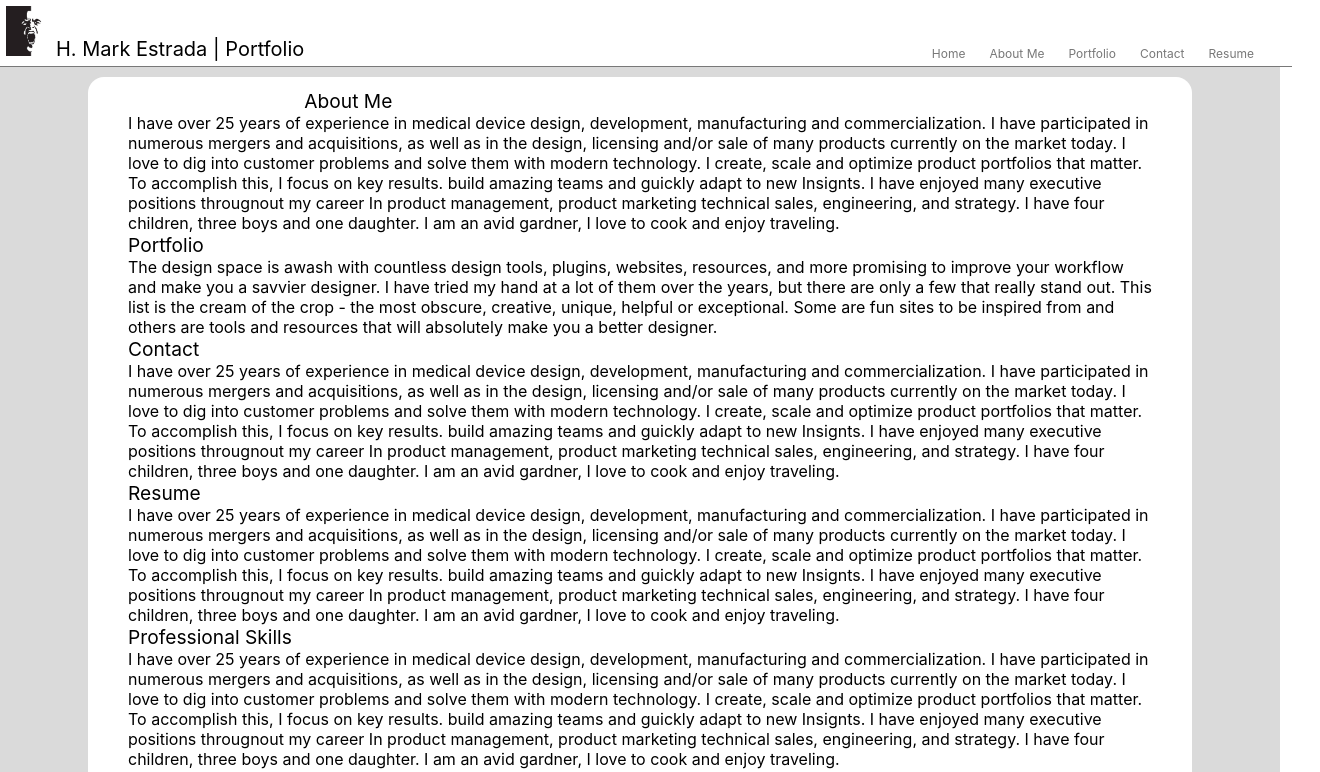
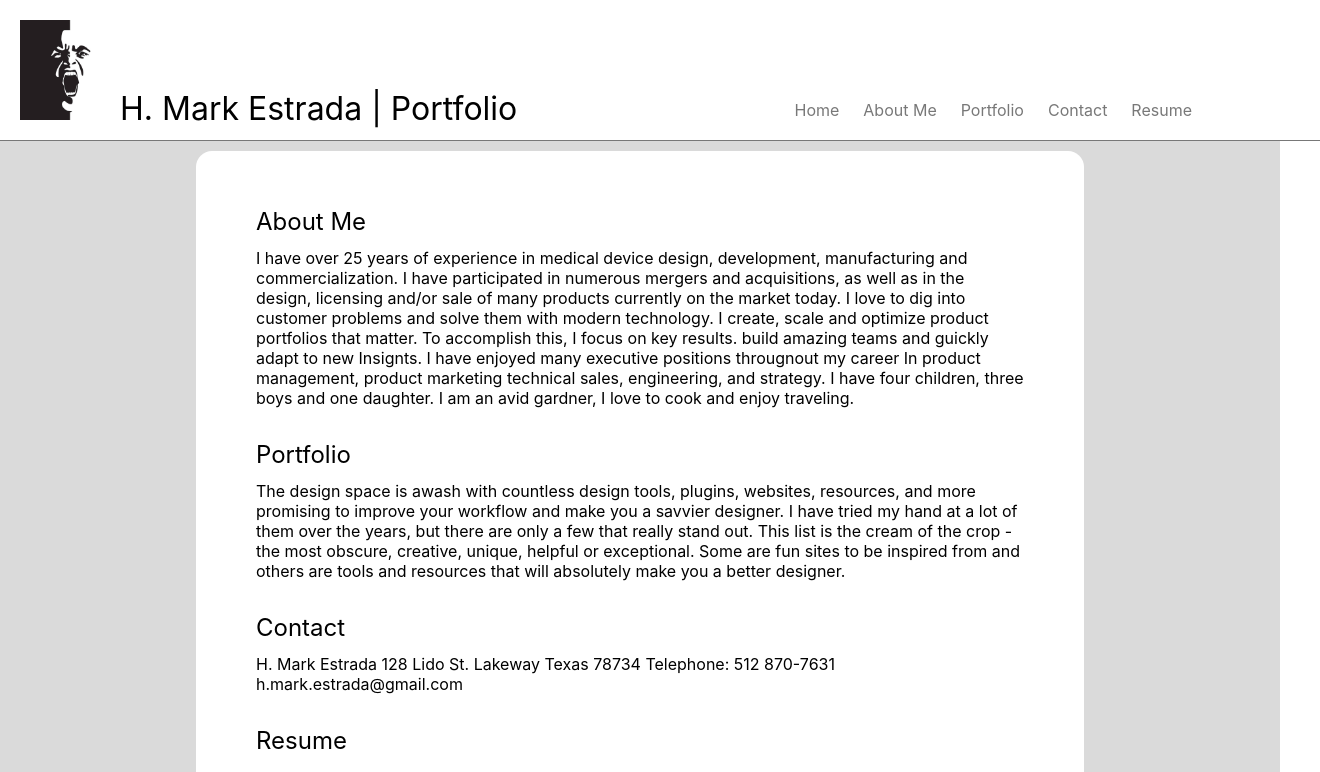
Before and after one commit to hmarkestrad/React-Portfolio-Estrada, a React (Create React App) app: page / in a window 1280 px wide. Shown: the top 772 px of the page, 1320 px wide, since content can reach past the window. Built offline with nearby package versions, Linux system fonts and the light colour scheme.

Commit message:
Content Text Update

```diff
--- a/src/App.css
+++ b/src/App.css
@@ -32,30 +32,29 @@
   }
 }
 
-ul {
+.navigation ul {
   list-style-type: none;
   margin: 0;
   padding: 0;
   overflow: hidden;
 }
 
-li {
+.navigation li {
   float: right;
 }
 
-li a {
+.navigation li a {
   display: block;
   color: rgb(120, 120, 120);
   text-align: center;
   padding-left: 12px;
   padding-right: 12px;
-  padding-bottom: 4px;
+  padding-bottom: 10px;
   padding-top: 40px;
   text-decoration: none;
-  font-size: .75rem;
 }
 
-li a:hover:not(.active) {
+.navigation li a:hover:not(.active) {
   color: rgb(255, 0, 0);
   border-bottom: solid 2px rgb(255, 0, 0);
 }
@@ -70,19 +69,20 @@ li a:hover:not(.active) {
 }
 
 .main {
-  width: 80%;
+  width: 60%;
   margin-left: auto;
   margin-right: auto;
-  margin-bottom: 24px;
+  margin-bottom: 2.0rem;
   margin-top: 10px;
-  padding-left: 40px;
-  padding-right: 40px;
-  padding-top: 12px;
-  padding-bottom: 20px;
+  padding-left: 60px;
+  padding-right: 60px;
+  padding-top: 24px;
+  padding-bottom: 3.0rem;
   background-color: white;
   border-radius: 16px;
-  display: block;
 }
+
+
 
 .content {
   width: 100%;
@@ -91,29 +91,29 @@ li a:hover:not(.active) {
 }
 
 .header {
-  height: 54px;
+  height: 100px;
   width: 100%;
   border-bottom: solid 1px rgb(120, 120, 120);
-  padding: 6px;
+  padding: 20px;
   background-color: white;
 }
 
 .badge {
   float: left;
-  font-size: 20px;
-  padding-bottom: 30px;
+  font-size: 2.0rem;
 }
 
 .navigation {
-  padding-right: 20px;
+  padding-top: 2.5rem;
+  padding-right: 6.0rem;
   float: right;
+  font-size: 1.0rem;
 }
 
 h4 {
-  margin: 0px;
-  padding: 0px;
+  margin-bottom: 12px;
   font-weight: normal;
-  font-size: 1.2rem;
+  font-size: 1.5rem;
 }
 
 p {
--- a/src/App.js
+++ b/src/App.js
@@ -36,7 +36,7 @@ function App() {
   <div class="content">
     <div class="header">
       <div class="badge">
-        <img src="temp_icon.jpg" width="50px"></img>
+        <img src="temp_icon.jpg" width="100px"></img>
         H. Mark Estrada | Portfolio
       </div>
       <div class="navigation">
@@ -50,20 +50,43 @@ function App() {
       </div>
     </div>
     <div class="main">
+        <div class="about">
           <h4>About Me</h4>
-      <p>I have over 25 years of experience in medical device design, development, manufacturing and commercialization. I have participated in numerous mergers and acquisitions, as well as in the design, licensing and/or sale of many products currently on the market today. I love to dig into customer problems and solve them with modern technology. I create, scale and optimize product portfolios that matter. To accomplish this, I focus on key results. build amazing teams and guickly adapt to new Insignts. I have enjoyed many executive positions througnout my career In product management, product marketing technical sales, engineering, and strategy. I have four children, three boys and one daughter. I am an avid gardner, I love to cook and enjoy traveling.</p>
+            <p>I have over 25 years of experience in medical device design, development, manufacturing and commercialization. I have participated in numerous mergers and acquisitions, as well as in the design, licensing and/or sale of many products currently on the market today. I love to dig into customer problems and solve them with modern technology. I create, scale and optimize product portfolios that matter. To accomplish this, I focus on key results. build amazing teams and guickly adapt to new Insignts. I have enjoyed many executive positions througnout my career In product management, product marketing technical sales, engineering, and strategy. I have four children, three boys and one daughter. I am an avid gardner, I love to cook and enjoy traveling.
+            </p>
+      </div>
 
+      <div class="portfolio">
         <h4>Portfolio</h4>
           <p>The design space is awash with countless design tools, plugins, websites, resources, and more promising to improve your workflow and make you a savvier designer. I have tried my hand at a lot of them over the years, but there are only a few that really stand out. This list is the cream of the crop - the most obscure, creative, unique, helpful or exceptional. Some are fun sites to be inspired from and others are tools and resources that will absolutely make you a better designer.</p>
+      </div>
 
+      <div class="contact">
         <h4>Contact</h4>
-      <p>I have over 25 years of experience in medical device design, development, manufacturing and commercialization. I have participated in numerous mergers and acquisitions, as well as in the design, licensing and/or sale of many products currently on the market today. I love to dig into customer problems and solve them with modern technology. I create, scale and optimize product portfolios that matter. To accomplish this, I focus on key results. build amazing teams and guickly adapt to new Insignts. I have enjoyed many executive positions througnout my career In product management, product marketing technical sales, engineering, and strategy. I have four children, three boys and one daughter. I am an avid gardner, I love to cook and enjoy traveling.</p>
+        <p> H. Mark Estrada
+            128 Lido St. Lakeway Texas 78734
+            Telephone: 512 870-7631
+            h.mark.estrada@gmail.com
+        </p>
+      </div>
 
+      <div class="resume">
         <h4>Resume</h4>
-      <p>I have over 25 years of experience in medical device design, development, manufacturing and commercialization. I have participated in numerous mergers and acquisitions, as well as in the design, licensing and/or sale of many products currently on the market today. I love to dig into customer problems and solve them with modern technology. I create, scale and optimize product portfolios that matter. To accomplish this, I focus on key results. build amazing teams and guickly adapt to new Insignts. I have enjoyed many executive positions througnout my career In product management, product marketing technical sales, engineering, and strategy. I have four children, three boys and one daughter. I am an avid gardner, I love to cook and enjoy traveling.</p>
+          <ul>
+            <li><strong>Next Cast & Brace</strong> - VP Operations (2016 to Present)</li>
+            <li><strong>Insight Dental Systems</strong> - VP Research (2014 to 2016)</li>
+            <li><strong>Encore Orthopedics</strong> - Trauma Product Manager (1998 to 2000)</li>
+            <li><strong>Johnson & Johnson DePuy</strong> - Trauma Sales Manager (1996 to 1998)</li>
+            <li><strong>Kingwood Medical Center</strong> - Surgical Technician (1990 to 1996)</li>
+            <li><strong>United States Navy</strong> - Balboa Naval Hospital (1986 to 1990)</li>
+          </ul>
+      </div>
 
+      <div>
         <h4>Professional Skills</h4>
-      <p>I have over 25 years of experience in medical device design, development, manufacturing and commercialization. I have participated in numerous mergers and acquisitions, as well as in the design, licensing and/or sale of many products currently on the market today. I love to dig into customer problems and solve them with modern technology. I create, scale and optimize product portfolios that matter. To accomplish this, I focus on key results. build amazing teams and guickly adapt to new Insignts. I have enjoyed many executive positions througnout my career In product management, product marketing technical sales, engineering, and strategy. I have four children, three boys and one daughter. I am an avid gardner, I love to cook and enjoy traveling.</p>
+          <p>I have over 25 years of experience in medical device design, development, manufacturing and commercialization. I have participated in numerous mergers and acquisitions, as well as in the design, licensing and/or sale of many products currently on the market today. I love to dig into customer problems and solve them with modern technology. I create, scale and optimize product portfolios that matter. To accomplish this, I focus on key results. build amazing teams and guickly adapt to new Insignts. I have enjoyed many executive positions througnout my career In product management, product marketing technical sales, engineering, and strategy. I have four children, three boys and one daughter. I am an avid gardner, I love to cook and enjoy traveling.
+          </p>
+      </div>
     </div>
     <div class="footer">footer</div>
   </div>
```
Lines whose indentation alone changed are shown as unchanged.
